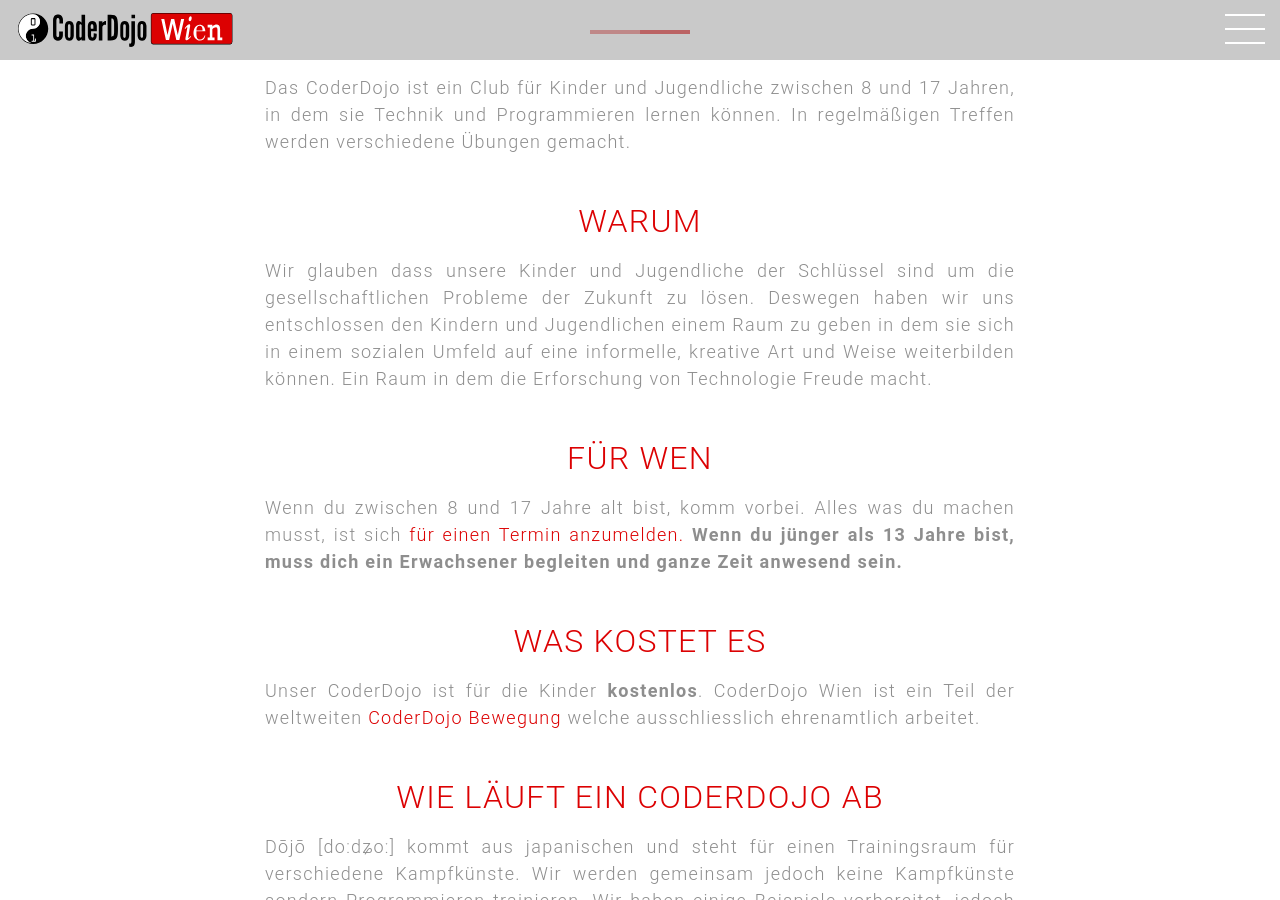
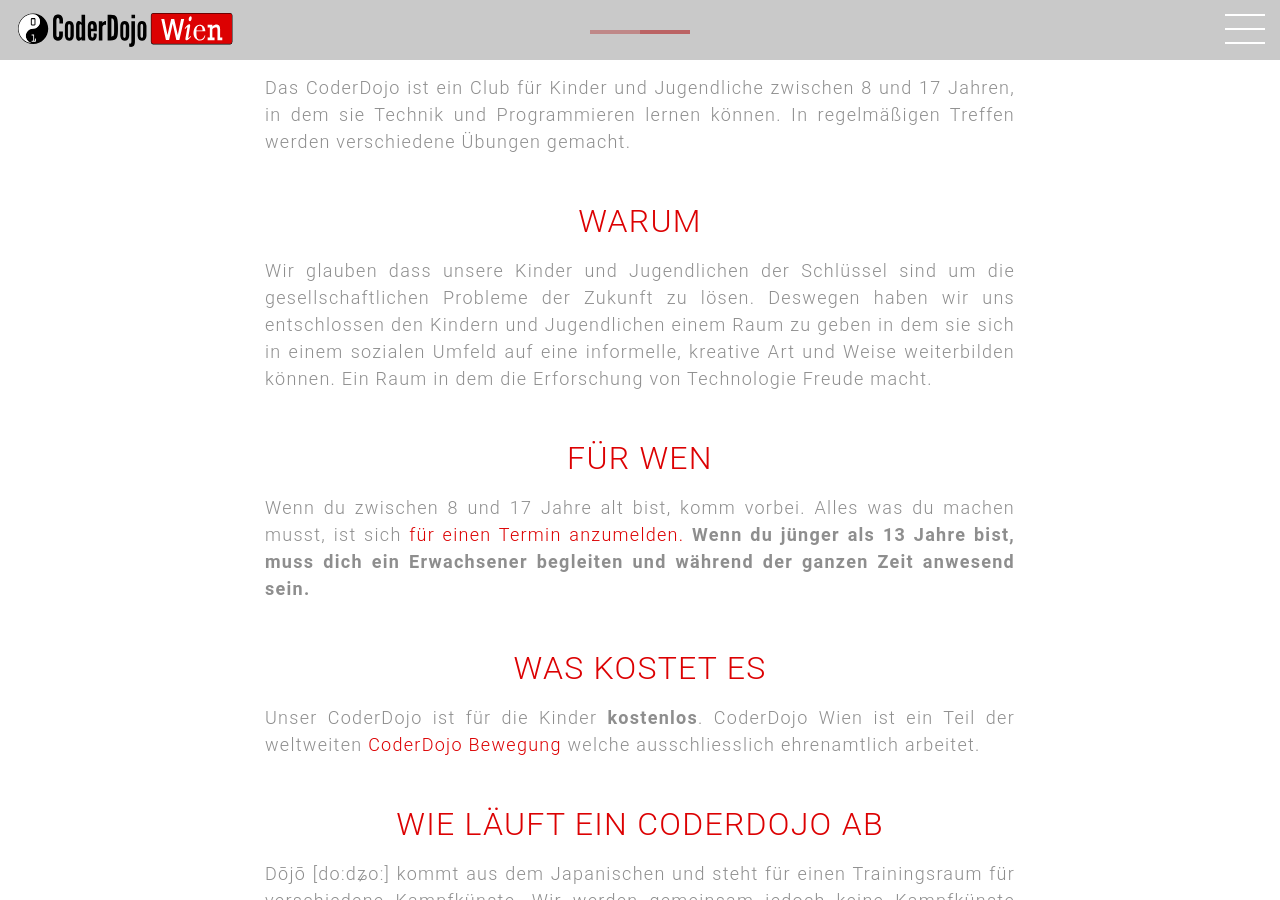
Before and after one commit to coderdojo-wien/coderdojo-wien.github.io, a Jekyll site: the page built from index.html, in a window 1280 px wide and 900 px high, scrolled down 1051 px. Built offline with Jekyll 4.4.1, drawn with Linux system fonts in a browser that asks for light colours; nearby versions of some CDN libraries; comment, search, counter and statistics services are not loaded; some of the changed text lies outside the part shown.

Commit message:
Feedback from Christoph Enzinger

```diff
--- a/_data/about.yml
+++ b/_data/about.yml
@@ -5,12 +5,12 @@
 </p>
 <h2>Warum</h2>
 <p>
-Wir glauben dass unsere Kinder und Jugendliche der Schlüssel sind um die gesellschaftlichen Probleme der Zukunft zu lösen. Deswegen haben wir uns entschlossen den Kindern und Jugendlichen einem Raum zu geben in dem sie sich in einem sozialen Umfeld auf eine informelle, kreative Art und Weise weiterbilden können. Ein Raum in dem die Erforschung von Technologie Freude macht.
+Wir glauben dass unsere Kinder und Jugendlichen der Schlüssel sind um die gesellschaftlichen Probleme der Zukunft zu lösen. Deswegen haben wir uns entschlossen den Kindern und Jugendlichen einem Raum zu geben in dem sie sich in einem sozialen Umfeld auf eine informelle, kreative Art und Weise weiterbilden können. Ein Raum in dem die Erforschung von Technologie Freude macht.
 </p>
 <h2>Für wen</h2>
 <p>
 Wenn du zwischen 8 und 17 Jahre alt bist, komm vorbei. Alles was du machen musst, ist sich <a href=\"#events\">für einen Termin anzumelden.</a>
-<b>Wenn du jünger als 13 Jahre bist, muss dich ein Erwachsener begleiten und ganze Zeit anwesend sein.</b>
+<b>Wenn du jünger als 13 Jahre bist, muss dich ein Erwachsener begleiten und während der ganzen Zeit anwesend sein.</b>
 </p>
 <h2>Was kostet es</h2>
 <p>
@@ -18,7 +18,7 @@
 </p>
 <h2>Wie läuft ein CoderDojo ab</h2>
 <p>
-Dōjō [doːdʑoː] kommt aus japanischen und steht für einen Trainingsraum für verschiedene Kampfkünste. Wir werden gemeinsam jedoch keine Kampfkünste sondern Programmieren trainieren.
+Dōjō [doːdʑoː] kommt aus dem Japanischen und steht für einen Trainingsraum für verschiedene Kampfkünste. Wir werden gemeinsam jedoch keine Kampfkünste sondern Programmieren trainieren.
 Wir haben einige Beispiele vorbereitet, jedoch stehen deine Ideen im Mittelpunkt. Wenn du ein cooles Projekt hast, bring es mit. Im CoderDojo
 hast du Hilfe von <a href=\"#team\">Mentoren</a>, die viel Erfahrung und Wissen haben. Ein Mentor begleitet dich bei den ersten Schritten aber auch wenn du
 schon erfahrener bist und eigene Projekte umsetzen möchtest.
```
Also changed, not shown: _data/events.yml (+21 -21 lines).
